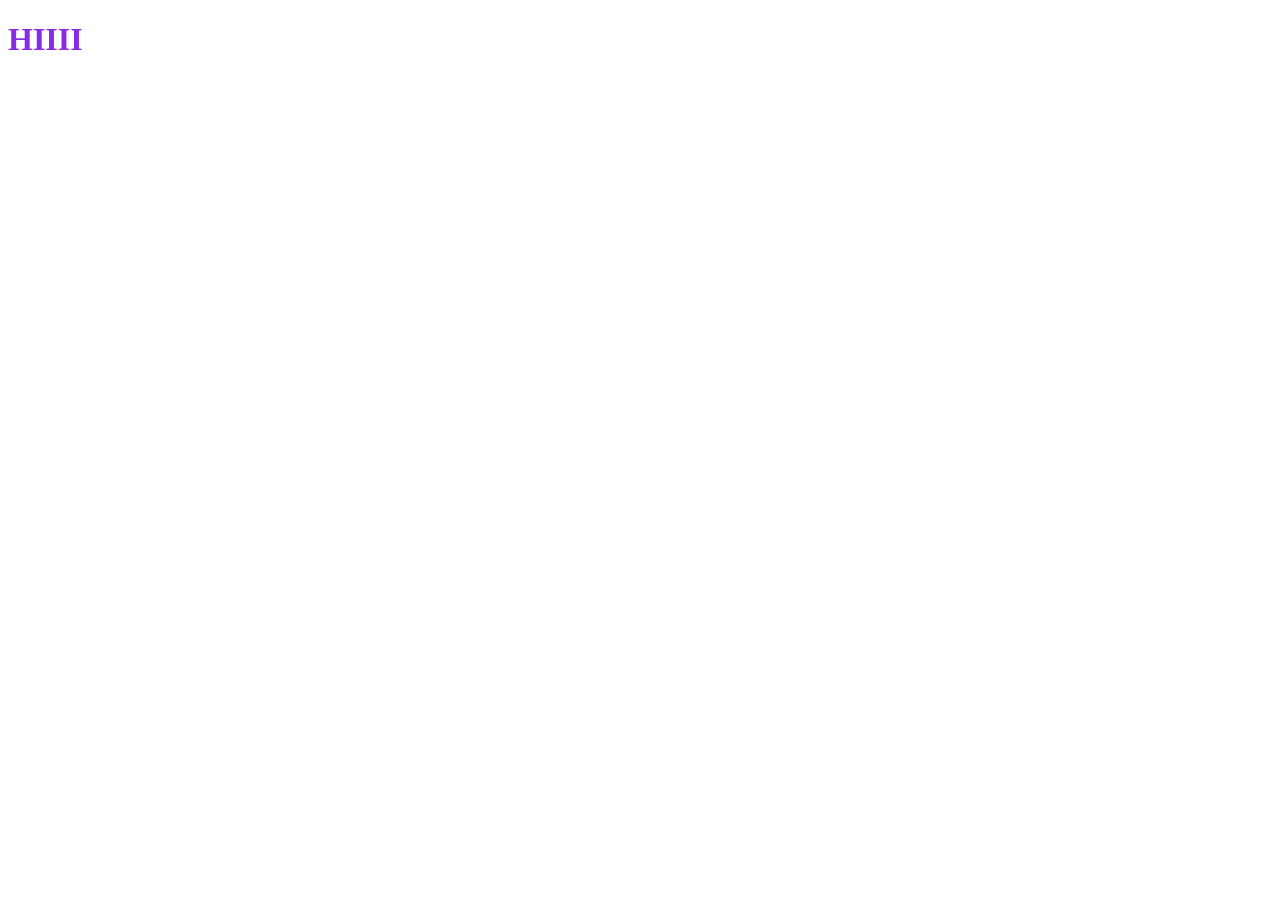
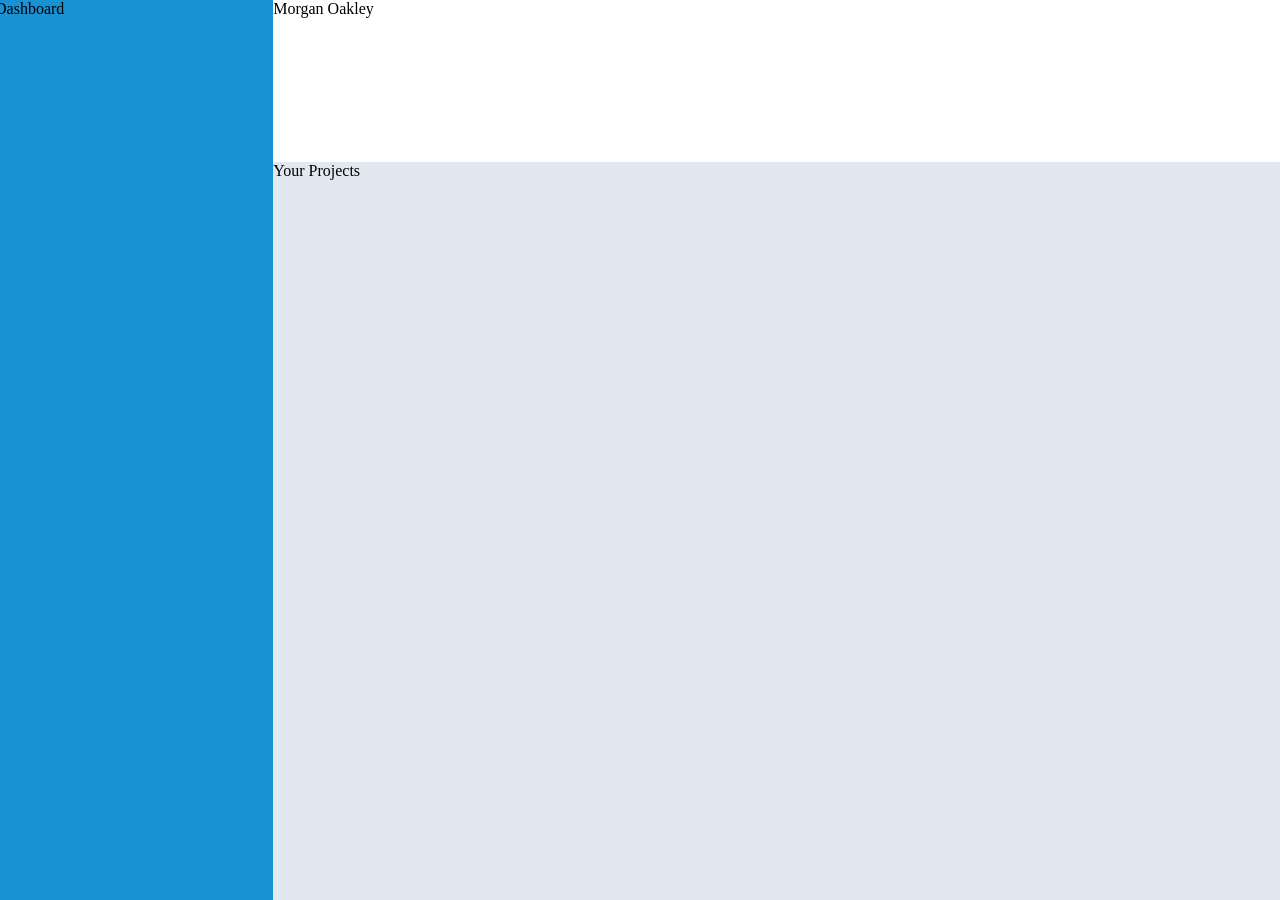
Before and after one commit to imjeremiah/admin-dashboard, a plain HTML site: page index.html in a window 1280 px wide. Before the commit the page ends 800 px from the top, so only its background shows below. Drawn offline with Linux system fonts and the light colour scheme.

Commit message:
Complete steps 1 & 2

```diff
--- a/index.html
+++ b/index.html
@@ -7,6 +7,18 @@
   <link rel="stylesheet" href="styles.css">
 </head>
 <body>
-  <h1>HIIII</h1>
+  <div class="outer">
+    <div class="container">
+      <div class="header">
+        <p>Morgan Oakley</p>
+      </div>
+      <div class="sidebar">
+        <p>Dashboard</p>
+      </div>
+      <div class="main">
+        <p>Your Projects</p>
+      </div>
+    </div>
+  </div>
 </body>
 </html>
--- a/styles.css
+++ b/styles.css
@@ -1,3 +1,38 @@
-h1 {
-  color: blueviolet;
+* {
+  margin: 0;
+  padding: 0;
+  /* border: 1px solid red; */
 }
+
+body {
+  background-color: black;
+}
+
+.outer {
+  justify-self: center;
+}
+
+.container {
+  display: grid;
+  grid-template-columns: 1.1fr 4fr;
+  grid-template-rows: 1.1fr 5fr;
+  height: 900px;
+  width: 1290px;
+}
+
+.header {
+  background-color: white;
+  grid-column: 2 / 3;
+}
+
+.sidebar {
+  background-color: #1892d3;
+  grid-column: 1 / 2;
+  grid-row: 1 / 3;
+
+}
+
+.main {
+  background-color: #e1e8f0;
+  grid-column: 2 / 3;
+}
```
